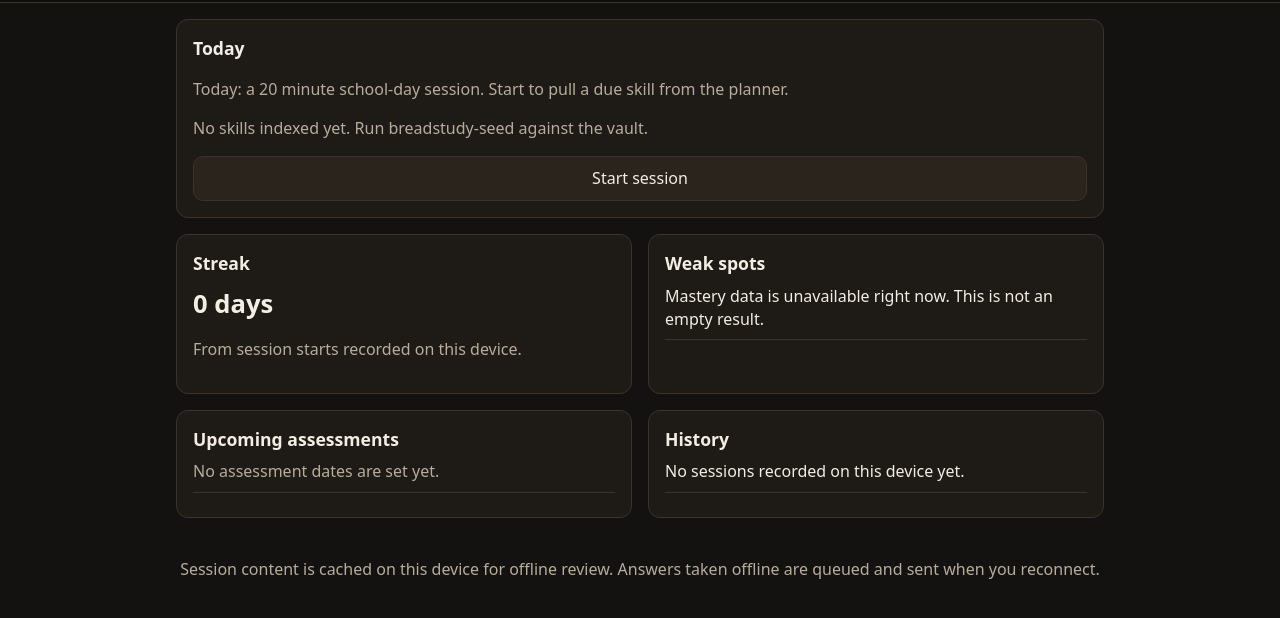
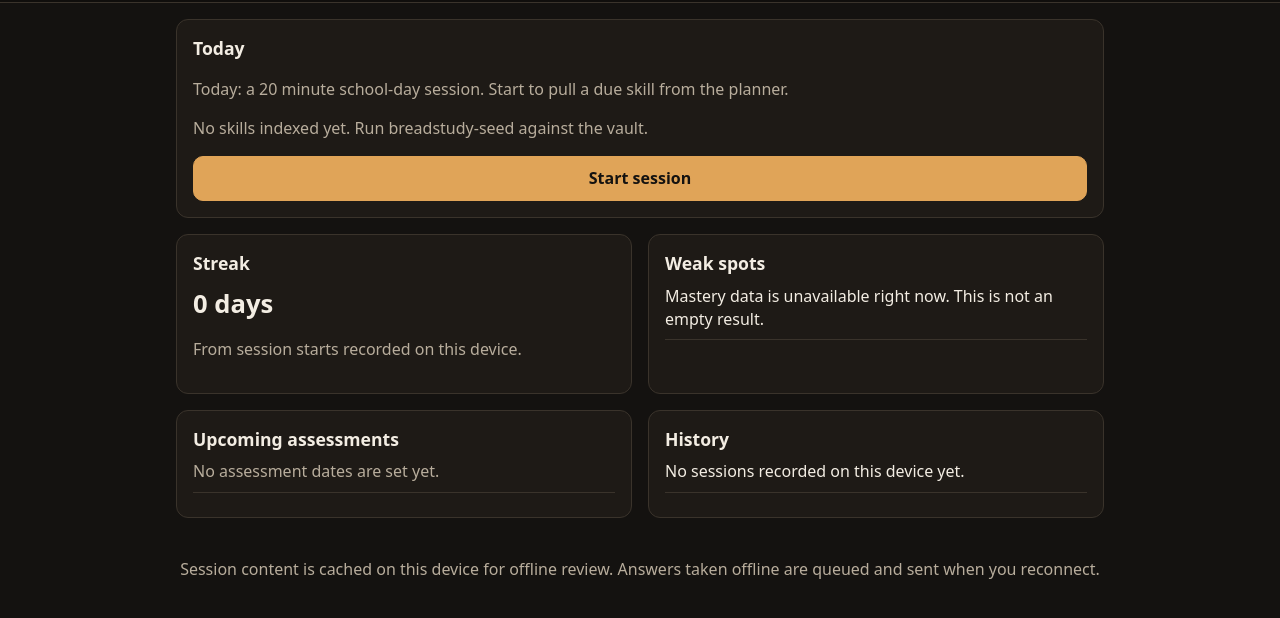
Before and after one commit to Breadway/breadstudy, a plain HTML site: page web/index.html in a window 1280 px wide. Shown: the part 66-684 px from the top of the page. Drawn offline with nearby package versions, Linux system fonts and the light colour scheme; no server answers.

Commit message:
fix: style the primary CTA and offer resume while a session is active

```diff
--- a/web/app.js
+++ b/web/app.js
@@ -379,6 +379,7 @@ async function restoreSession() {
     }
     setIdleState();
     persistSessionId(null);
+    updateStartLink();
     setStartState(false);
     setSessionStatus("The stored session is no longer on the server. Press Start for a fresh one.");
     logLocal("session-restore-failed", { session: stored, error: String(e) });
@@ -1265,7 +1266,16 @@ function computeSessionStreak(log) {
   return streak;
 }
 
+function updateStartLink() {
+  const startLink = document.getElementById("start-session-link");
+  if (!startLink) return;
+  const active = readStoredSessionId() || urlSessionId();
+  startLink.textContent = active ? "Resume session" : "Start session";
+  startLink.setAttribute("aria-label", active ? "Resume the session already in progress" : "Start a new session");
+}
+
 async function renderDashboard() {
+  updateStartLink();
   const skills = await fetchSkills();
   const el = document.getElementById("dash-skills");
   if (el) {
--- a/web/index.html
+++ b/web/index.html
@@ -26,7 +26,7 @@
 <p id="dash-today" class="muted">Today: a 20 minute school-day session. Start to pull a due skill from the planner.</p>
 <p id="dash-skills" class="muted">Loading skills.</p>
 <div class="input-row">
-<a class="btn primary" href="./session.html" style="text-decoration:none;text-align:center">Start session</a>
+<a class="btn primary" id="start-session-link" href="./session.html" style="text-decoration:none;text-align:center">Start session</a>
 </div>
 </section>
 <div class="grid-two">
--- a/web/styles.css
+++ b/web/styles.css
@@ -76,7 +76,14 @@ button, .btn {
   color: var(--ink);
   font-size: 1rem;
 }
-button.primary { background: var(--accent); color: #141210; border-color: var(--accent); font-weight: 700; }
+button.primary, .btn.primary {
+  background: var(--accent);
+  color: #141210;
+  border-color: var(--accent);
+  font-weight: 700;
+}
+a.btn.primary { display: inline-flex; align-items: center; justify-content: center; }
+.btn.primary[aria-disabled="true"] { opacity: 0.5; pointer-events: none; }
 button:disabled { opacity: 0.5; }
 .hint-list { display: grid; gap: 8px; margin: 8px 0; }
 .hint { border: 1px dashed var(--line); border-radius: 8px; padding: 10px; }
--- a/web/sw.js
+++ b/web/sw.js
@@ -1,5 +1,5 @@
 /* breadstudy PWA shell. No build step. */
-const CACHE = "breadstudy-v14";
+const CACHE = "breadstudy-v15";
 const SHELL = [
   "./index.html",
   "./session.html",
```
